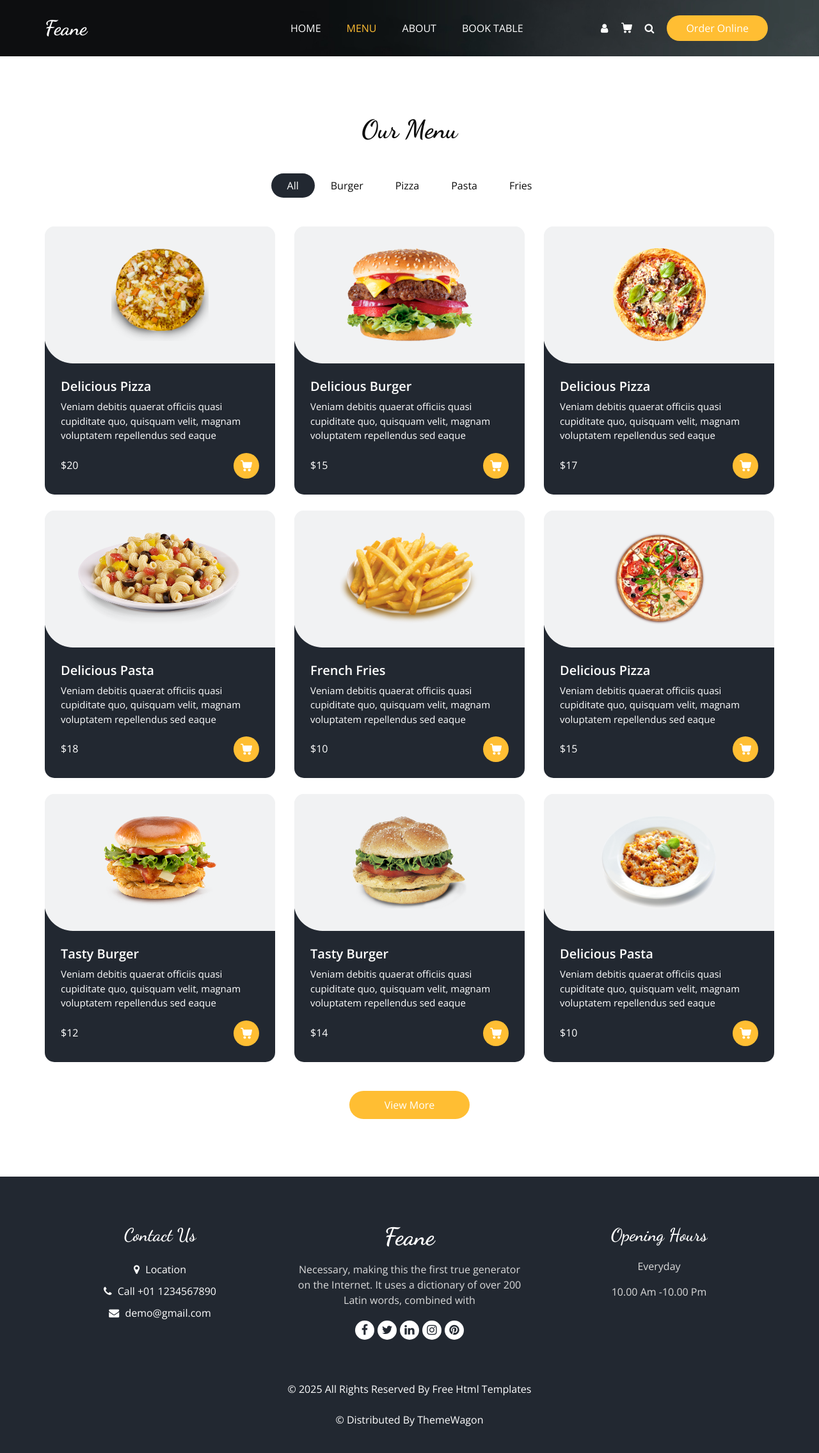
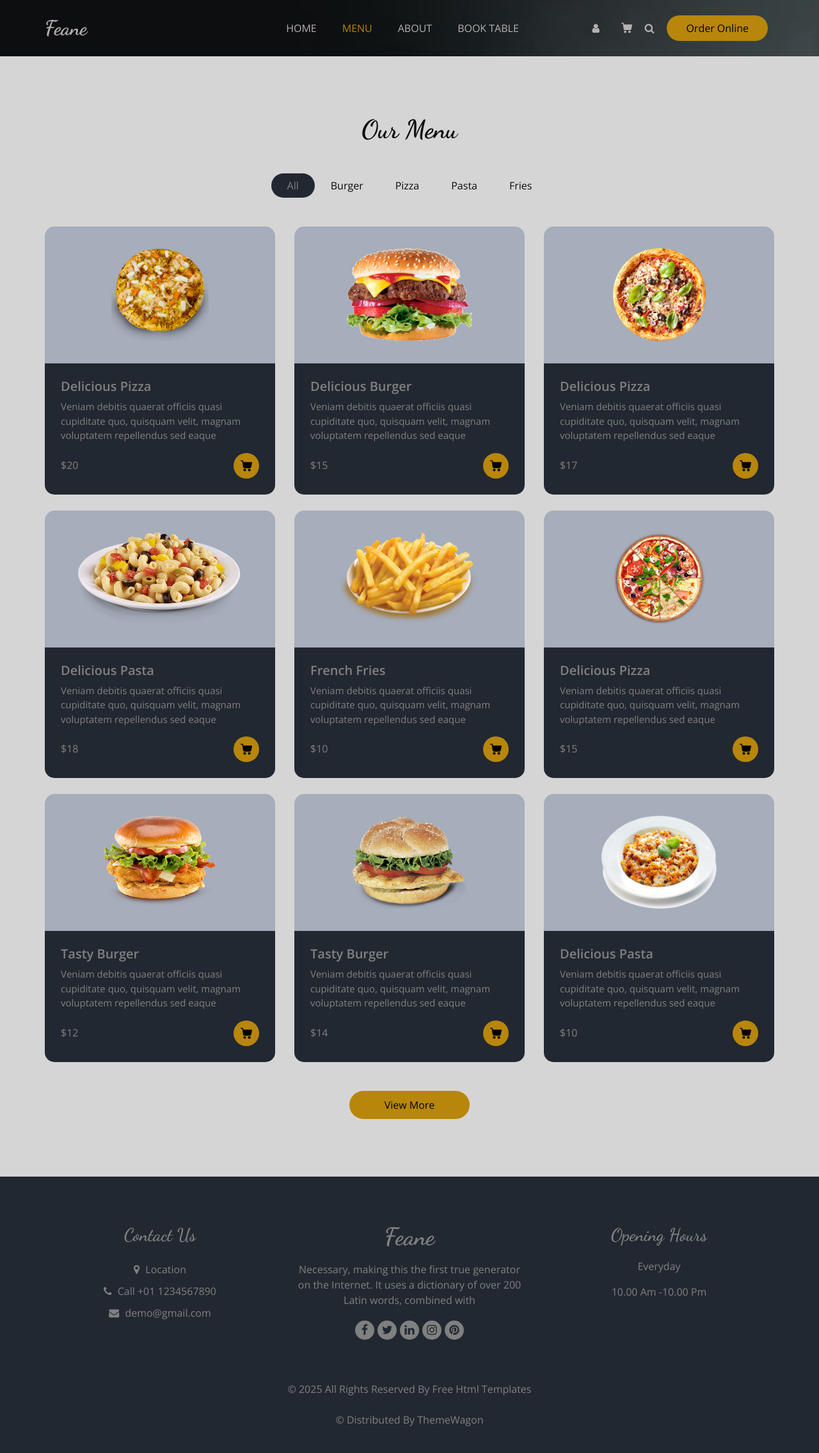
Before and after one commit to BakosKristof/BurgerChamp, a PHP site: page /menu.html in a window 1280 px wide. Shown: the whole page at 64% size. Run offline with PHP 8.4, Linux system fonts and the light colour scheme; some libraries are stand-ins or nearby versions.

Commit message:
Update style.css
legyetek boldogok, gyermekeim!

```diff
--- a/css/style.css
+++ b/css/style.css
@@ -1,9 +1,15 @@
 @import url("https://fonts.googleapis.com/css2?family=Dancing+Script:wght@400;500;600;700&family=Open+Sans:wght@400;600;700&display=swap");
+
 body {
   font-family: "Open Sans", sans-serif;
   color: #0c0c0c;
-  background-color: #ffffff;
+  background-color: #d6d5d5;
   overflow-x: hidden;
+}
+
+.fa-user {
+  width: 25px;
+  height: auto;
 }
 
 .layout_padding {
@@ -154,7 +160,7 @@ a:focus {
 .navbar-brand span {
   font-weight: bold;
   font-size: 32px;
-  color: #ffffff;
+  color: rgb(182, 178, 178);
 }
 
 .custom_nav-container {
@@ -167,16 +173,18 @@ a:focus {
 
 .custom_nav-container .navbar-nav .nav-item .nav-link {
   padding: 5px 20px;
-  color: #ffffff;
+  color: rgb(182, 178, 178);
   text-align: center;
   text-transform: uppercase;
   border-radius: 5px;
   -webkit-transition: all 0.3s;
   transition: all 0.3s;
+  ;
 }
 
-.custom_nav-container .navbar-nav .nav-item:hover .nav-link, .custom_nav-container .navbar-nav .nav-item.active .nav-link {
-  color: #ffbe33;
+.custom_nav-container .navbar-nav .nav-item:hover .nav-link,
+.custom_nav-container .navbar-nav .nav-item.active .nav-link {
+  color: darkgoldenrod;
 }
 
 .custom_nav-container .nav_search-btn {
@@ -184,12 +192,12 @@ a:focus {
   height: auto;
   padding: 0;
   border: none;
-  color: #ffffff;
+  color: rgb(182, 178, 178);
   margin: 0 10px;
 }
 
 .custom_nav-container .nav_search-btn:hover {
-  color: #ffbe33;
+  color: darkgoldenrod;
 }
 
 .user_option {
@@ -206,11 +214,11 @@ a:focus {
 }
 
 .user_option .user_link {
-  color: #ffffff;
+  color: rgb(182, 178, 178);
 }
 
 .user_option .user_link:hover {
-  color: #ffbe33;
+  color: darkgoldenrod;
 }
 
 .user_option .cart_link {
@@ -228,19 +236,19 @@ a:focus {
 .user_option .cart_link svg {
   width: 17px;
   height: auto;
-  fill: #ffffff;
+  fill: rgb(182, 178, 178);
   margin-bottom: 2px;
 }
 
 .user_option .cart_link:hover svg {
-  fill: #ffbe33;
+  fill: darkgoldenrod;
 }
 
 .user_option .order_online {
   display: inline-block;
   padding: 8px 30px;
-  background-color: #ffbe33;
-  color: #ffffff;
+  background-color: darkgoldenrod;
+  color: black;
   border-radius: 45px;
   -webkit-transition: all 0.3s;
   transition: all 0.3s;
@@ -499,22 +509,22 @@ a:focus {
 
 .food_section .filters_menu li.active {
   background-color: #222831;
-  color: #ffffff;
+  color: grey;
 }
 
 .food_section .box {
   position: relative;
   margin-top: 25px;
-  background-color: #ffffff;
-  border-radius: 10px;
-  color: #ffffff;
+  background-color: grey;
+  border-radius: 15px;
+  color: grey;
   border-radius: 15px;
   overflow: hidden;
   background: linear-gradient(to bottom, #f1f2f3 25px, #222831 25px);
 }
 
 .food_section .box .img-box {
-  background: #f1f2f3;
+  background: rgb(166, 173, 187);
   display: -webkit-box;
   display: -ms-flexbox;
   display: flex;
@@ -525,7 +535,7 @@ a:focus {
   -ms-flex-align: center;
   align-items: center;
   height: 215px;
-  border-radius: 0 0 0 45px;
+  border-radius: 0 45 0 45px;
   margin: -1px;
   padding: 25px;
 }
@@ -535,6 +545,7 @@ a:focus {
   max-height: 145px;
   -webkit-transition: all .2s;
   transition: all .2s;
+  border-radius: 20%;
 }
 
 .food_section .box .detail-box {
@@ -566,7 +577,7 @@ a:focus {
   width: 40px;
   height: 40px;
   border-radius: 100%;
-  background: #ffbe33;
+  background: darkgoldenrod;
   display: -webkit-box;
   display: -ms-flexbox;
   display: flex;
@@ -581,7 +592,7 @@ a:focus {
 .food_section .box .options a svg {
   width: 18px;
   height: auto;
-  fill: #ffffff;
+  fill: black;
 }
 
 .food_section .box:hover .img-box img {
@@ -602,8 +613,8 @@ a:focus {
 .food_section .btn-box a {
   display: inline-block;
   padding: 10px 55px;
-  background-color: #ffbe33;
-  color: #ffffff;
+  background-color: darkgoldenrod;
+  color: black;
   border-radius: 45px;
   -webkit-transition: all 0.3s;
   transition: all 0.3s;
@@ -898,10 +909,10 @@ a:focus {
   background-color: #e69c00;
 }
 
-/* footer section*/
+/*Footer*/
 .footer_section {
   background-color: #222831;
-  color: #ffffff;
+  color: grey;
   padding: 75px 0 40px 0;
   text-align: center;
 }
@@ -918,7 +929,7 @@ a:focus {
 }
 
 .footer_section p {
-  color: #dbdbdb;
+  color: gray;
 }
 
 .footer_section .footer-col {
@@ -937,7 +948,7 @@ a:focus {
 
 .footer_section .footer_contact .contact_link_box a {
   margin: 5px 0;
-  color: #ffffff;
+  color: gray;
 }
 
 .footer_section .footer_contact .contact_link_box a i {
@@ -953,7 +964,7 @@ a:focus {
   font-weight: bold;
   font-size: 38px;
   line-height: 1;
-  color: #ffffff;
+  color: gray;
 }
 
 .footer_section .footer_social {
@@ -981,14 +992,14 @@ a:focus {
   width: 30px;
   height: 30px;
   border-radius: 100%;
-  background-color: #ffffff;
+  background-color: gray;
   border-radius: 100%;
   margin: 0 2.5px;
   font-size: 18px;
 }
 
 .footer_section .footer_social a:hover {
-  color: #ffbe33;
+  color: darkgoldenrod;
 }
 
 .footer_section .footer-info {
@@ -997,11 +1008,16 @@ a:focus {
 }
 
 .footer_section .footer-info p {
-  color: #ffffff;
+  color: gray;
   margin: 0;
 }
 
 .footer_section .footer-info p a {
   color: inherit;
 }
+
+#myChart {
+  background-color: white;
+}
+
 /*# sourceMappingURL=style.css.map */
```
Also changed, not shown: other parts of css/style.css (+35 -33 lines). Lines whose indentation alone changed are shown as unchanged.
